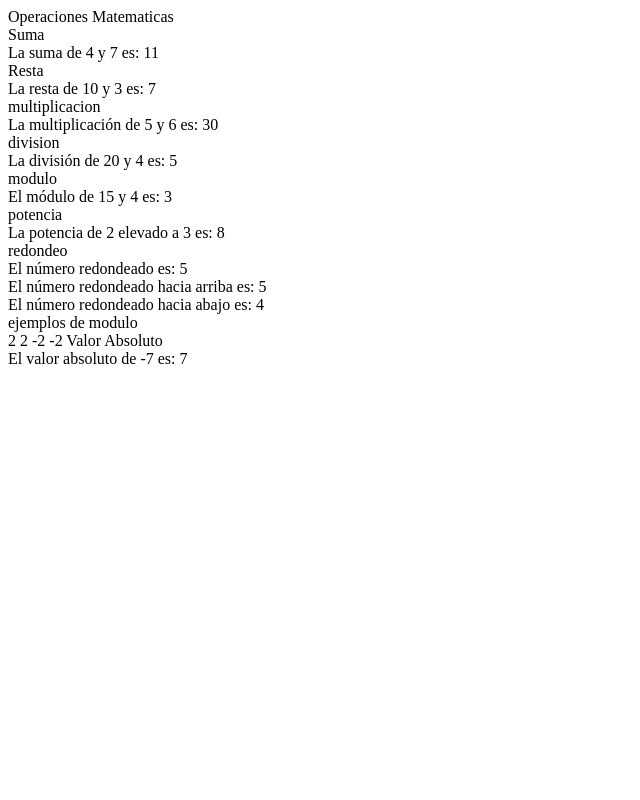
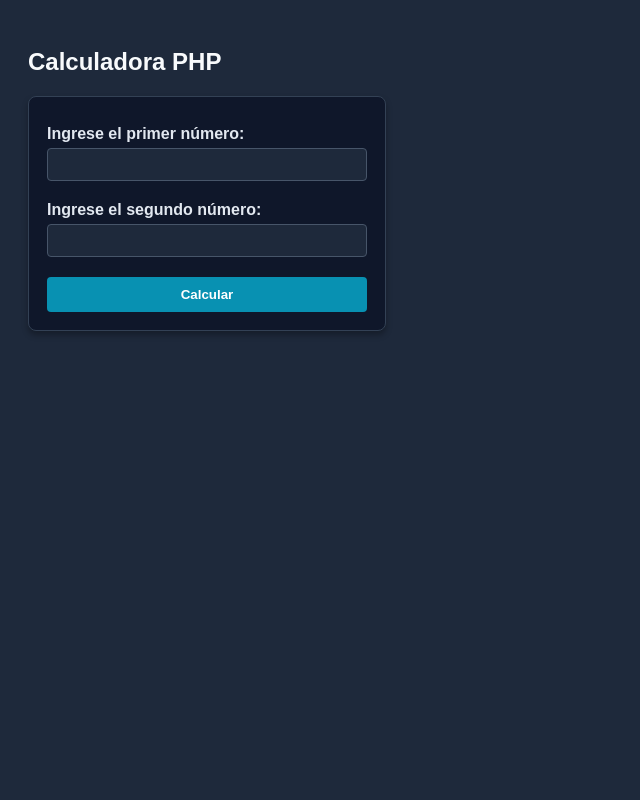
Before and after one commit to Andy01010011/Desarrollo-Web---Andrea-Sanchez---1S3122, a PHP site: page /calculadora.php in a window 1280 px wide. Shown: the whole page, without its empty margins (0-640 px from the left). Run offline with PHP 8.4, Linux system fonts and the light colour scheme.

Commit message:
Implement basic calculator with HTML form
Added HTML form and PHP logic for a calculator that performs addition, subtraction, and multiplication, displaying results with rounding.

```diff
--- a/calculadora.php
+++ b/calculadora.php
@@ -1,68 +1,127 @@
-<?php
-echo "Operaciones Matematicas<br>";
-echo "Suma<br>";
-$num1 = 4;
-$num2 = 7;
-$suma = $num1 + $num2;
+<!DOCTYPE html>
+<html lang="es">
+<head>
+    <meta charset="UTF-8">
+    <title>Problema #2 Laboratorio - Calculadora</title>
+    <style>
+        body {
+            font-family: Arial, sans-serif;
+            background-color: #1e293b; /* Fondo general azul oscuro/pizarra */
+            color: #f8fafc;
+            padding: 20px;
+        }
+        form {
+            background-color: #0f172a; /* Fondo del formulario azul medianoche */
+            padding: 18px;
+            border-radius: 8px;
+            width: 320px;
+            box-shadow: 0 4px 6px rgba(0, 0, 0, 0.3);
+            border: 1px solid #334155;
+        }
+        label {
+            font-weight: bold;
+            display: block;
+            margin-top: 10px;
+            color: #e2e8f0;
+        }
+        input[type="number"] {
+            width: 100%;
+            padding: 8px;
+            margin: 5px 0 10px 0;
+            box-sizing: border-box;
+            border: 1px solid #475569;
+            background-color: #1e293b;
+            color: #ffffff;
+            border-radius: 4px;
+        }
+        input[type="number"]:focus {
+            outline: none;
+            border-color: #06b6d4;
+        }
+        input[type="submit"] {
+            background-color: #0891b2; /* Botón cian/turquesa */
+            color: white;
+            padding: 10px;
+            border: none;
+            width: 100%;
+            cursor: pointer;
+            border-radius: 4px;
+            font-weight: bold;
+            margin-top: 10px;
+            transition: background-color 0.2s;
+        }
+        input[type="submit"]:hover {
+            background-color: #0e7490; /* Hover más oscuro */
+        }
+        .resultado {
+            margin-top: 20px;
+            padding: 15px;
+            background-color: #0f172a; /* Tarjeta contenedora de resultados */
+            border: 1px solid #334155;
+            width: 315px;
+            border-radius: 8px;
+            box-shadow: 0 4px 6px rgba(0, 0, 0, 0.3);
+        }
+        .item-operacion {
+            background-color: #1e293b;
+            padding: 10px;
+            border-radius: 6px;
+            margin-bottom: 10px;
+            border-left: 4px solid #06b6d4; /* Detalle de color cian */
+        }
+        .item-operacion:last-child {
+            margin-bottom: 0;
+        }
+    </style>
+</head>
+<body>
 
-echo "La suma de $num1 y $num2 es: $suma<br>"; // La suma de 4 y 7 es: 11
+    <h2>Calculadora PHP</h2>
 
-echo "Resta<br>";
-$num1 = 10;
-$num2 = 3;
-$resta = $num1 - $num2;
+    <form method="post" action="">
+        <label for="num1">Ingrese el primer número:</label>
+        <input type="number" step="any" id="num1" name="num1" required>
 
-echo "La resta de $num1 y $num2 es: $resta<br>"; // La resta de 10 y 3 es: 7
+        <label for="num2">Ingrese el segundo número:</label>
+        <input type="number" step="any" id="num2" name="num2" required>
 
-echo "multiplicacion<br>";
-$num1 = 5;
-$num2 = 6;
-$multiplicacion = $num1 * $num2;
+        <input type="submit" value="Calcular">
+    </form>
 
-echo "La multiplicación de $num1 y $num2 es: $multiplicacion<br>"; // La multiplicación de 5 y 6 es: 30
+    <?php
+    if ($_SERVER["REQUEST_METHOD"] == "POST") {
+        $num1 = (float)$_POST['num1'];
+        $num2 = (float)$_POST['num2'];
 
-echo "division<br>";
-$num1 = 20;
-$num2 = 4;
-$division = $num1 / $num2;
+        // Operaciones
+        $suma = $num1 + $num2;
+        $resta = $num1 - $num2;
+        $multiplicacion = $num1 * $num2;
 
-echo "La división de $num1 y $num2 es: $division<br>"; // La división de 20 y 4 es: 5
+        echo "<div class='resultado'>";
+        echo "<h3 style='margin-top: 0; color: #06b6d4;'>Resultados:</h3>";
 
-echo "modulo<br>";
-$num1 = 15;
-$num2 = 4;
-$modulo = $num1 % $num2;
+        // Suma
+        echo "<div class='item-operacion'>";
+        echo "<strong>Suma:</strong> $suma <br>";
+        echo "<strong>Suma redondeada:</strong> " . round($suma);
+        echo "</div>";
 
-echo "El módulo de $num1 y $num2 es: $modulo<br>"; // El módulo de 15 y 4 es: 3
+        // Resta
+        echo "<div class='item-operacion'>";
+        echo "<strong>Resta:</strong> $resta <br>";
+        echo "<strong>Resta redondeada:</strong> " . round($resta);
+        echo "</div>";
 
-echo "potencia<br>";
-$base = 2;
-$exponente = 3;
-$potencia = $base ** $exponente;
+        // Multiplicación
+        echo "<div class='item-operacion'>";
+        echo "<strong>Multiplicación:</strong> $multiplicacion <br>";
+        echo "<strong>Multiplicación redondeada:</strong> " . round($multiplicacion);
+        echo "</div>";
 
-echo "La potencia de $base elevado a $exponente es: $potencia<br>"; // La potencia de 2 elevado a 3 es: 8
+        echo "</div>";
+    }
+    ?>
 
-echo "redondeo<br>";
-$numero = 4.6;
-
-$redondeado = round($numero);
-$redondeado_arriba = ceil($numero);
-$redondeado_abajo = floor($numero);
-
-echo "El número redondeado es: $redondeado<br>"; // El número redondeado es: 5
-echo "El número redondeado hacia arriba es: $redondeado_arriba<br>"; // El número redondeado hacia arriba es: 5
-echo "El número redondeado hacia abajo es: $redondeado_abajo<br>"; // El número redondeado hacia abajo es: 4
-
-echo "ejemplos de modulo<br>";
-echo (5 % 3)."\n";        // muestra 2
-echo (5 % -3)."\n";       // muestra 2
-echo (-5 % 3)."\n";       // muestra -2
-echo (-5 % -3)."\n";      // muestra -2
-
-echo "Valor Absoluto<br>";
-$numero = -7;
-$valor_absoluto = abs($numero);
-
-echo "El valor absoluto de $numero es: $valor_absoluto"; // El valor absoluto de -7 es: 7
-
-?>
+</body>
+</html>
```
